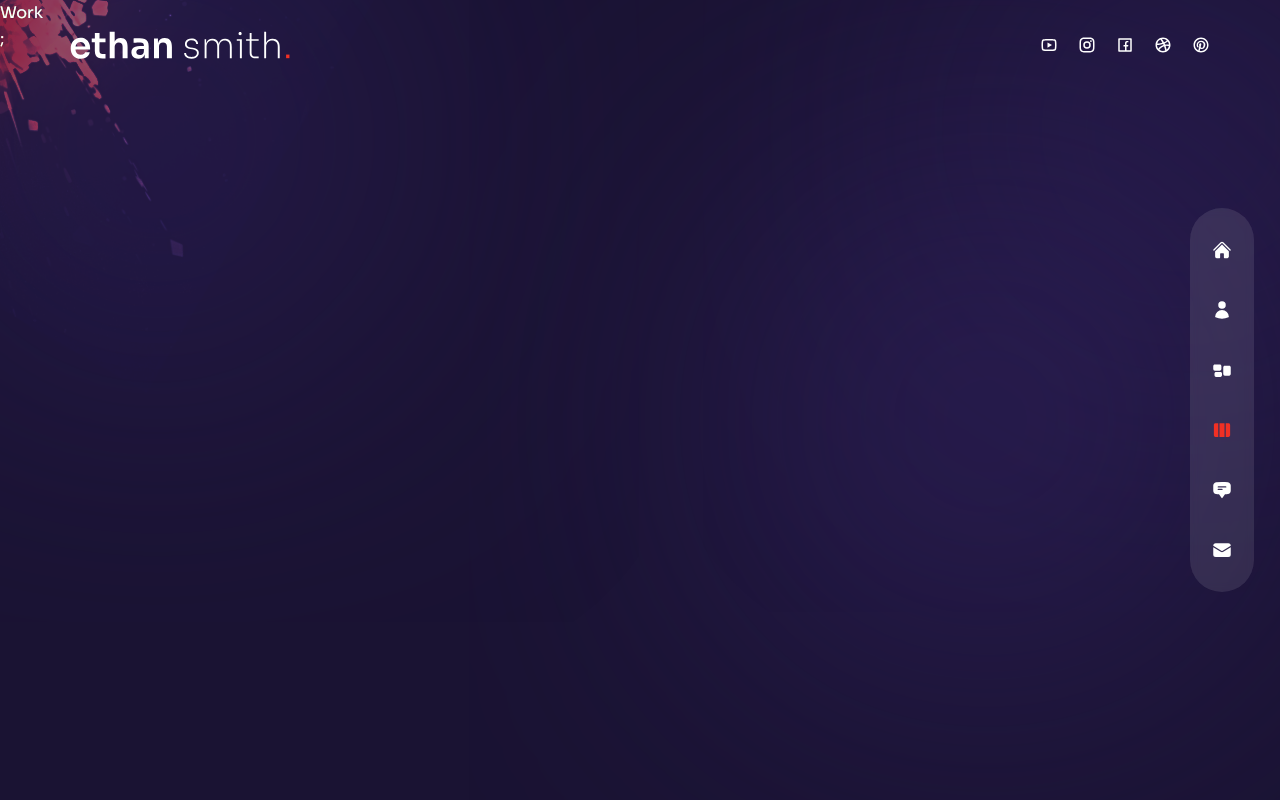
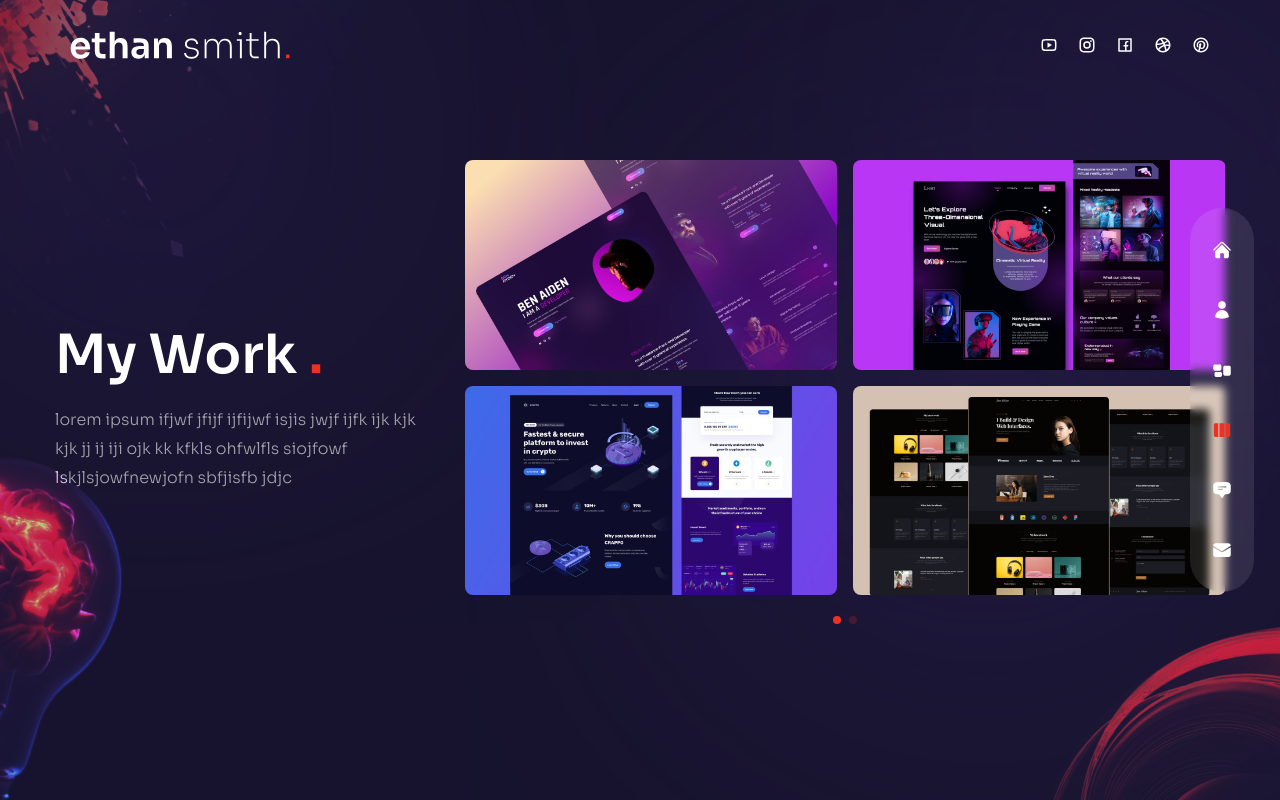
Before and after one commit to Aarya-Chauhan/Portfolio-Template, a Next.js app: page /work in a window 1280 px wide. Built offline with nearby package versions, Linux system fonts and the light colour scheme.

Commit message:
work template completion

```diff
--- a/components/WorkSlider.js
+++ b/components/WorkSlider.js
@@ -1,3 +1,14 @@
+//imports
+import Image from 'next/image';
+import {Swiper,SwiperSlide} from 'swiper/react' ;
+import 'swiper/css';
+import 'swiper/css/free-mode';
+import 'swiper/css/pagination';
+import {Pagination} from 'swiper';
+
+//icons
+import {BsArrowRight} from 'react-icons/bs'
+
 // data
 const workSlides = {
   slides: [
@@ -44,8 +55,46 @@
   ],
 };
 
+
+
 const WorkSlider = () => {
-  return <div>Work Slider</div>;
+  return <Swiper
+    spaceBetween={10}
+    pagination={{
+      clickable: true
+    }}
+    modules={[Pagination]}
+    className='h-[280px] sm:h-[480px]'
+  >
+ {
+  workSlides.slides.map((slide,index)=>{
+    return <SwiperSlide key={index}>
+    <div className='grid grid-cols-2 grid-rows-2 gap-4 cursor-pointer'>
+      {slide.images.map((image,index)=>{
+        return <div className='relative rounded-lg overflow-hidden flex items-center justify-center group'>
+          <div className='flex items-center justify-center relative overflow-hidden group'
+           key={index}>
+            <Image src={image.path} width={500} height={300} alt='something'/>
+            <div className='absolute inset-0 bg-gradient-to-l from-transparent via-[#e838cc] to-[#4a22bd] opacity-0 group-hover:opacity-80 transition-all duration-700'>
+            </div>
+            <div className='absolute bottom-0 translate-y-full group-hover:-translate-y-12 xl:group-hover:-translate-y-20 transition-all duration-300'>
+              <div className='flex items-center gap-x-2 text-[13px] tracking-[0.2em]'>
+                <div className='delay-100'>LIVE</div>
+                <div className='translate-y-[500%] group-hover:translate-y-0 transition-all duration-300 delay-150'>PROJECT</div>
+                <div className='text-xl translate-y-[500%] group-hover:translate-y-0 transition-all duration-300 delay-200'><BsArrowRight/></div>
+              </div>
+            </div>
+          </div>
+        </div>
+      })
+    }
+    </div>
+  </SwiperSlide>
+  })
+ }
+</Swiper>
+
 };
 
+
 export default WorkSlider;
--- a/pages/work/index.js
+++ b/pages/work/index.js
@@ -1,5 +1,28 @@
+
+import WorkSlider from '../../components/WorkSlider';
+import Bulb from '../../components/Bulb';
+import Circles from '../../components/Circles';
+import {motion} from 'framer-motion';
+import {fadeIn} from '../../variants';
+
+
+
 const Work = () => {
-  return <div>Work</div>;
+  return <div className='h-full bg-primary/30 py-36 flex items-center'>
+    <Circles/>
+    <div className='container mx-auto'>
+      <div className='flex flex-col xl:flex-row gap-x-8'>
+        <div className='text-center flex xl:w-[30vw] flex-col lg:text-left mb-4 xl:mb-0'>
+          <motion.h2 variants={fadeIn('up', 0.2)} initial="hidden" animate="show" exit="hidden" className='h2 xl:mt-40 '>My Work <span className='text-accent'>.</span></motion.h2>
+          <motion.p variants={fadeIn('up', 0.4)} initial="hidden" animate="show" exit="hidden" className='mb-4 max-w-[400px] mx-auto lg:max-0'>lorem ipsum ifjwf jfijf ijfijwf isjis jwjf ijfk ijk kjk kjk  jj ij iji ojk kk kfkls ohfwlfls siojfowf lskjlsjowfnewjofn sbfjisfb jdjc</motion.p>
+        </div>
+        <motion.div variants={fadeIn('down', 0.6)} initial="hidden" animate="show" exit="hidden" className='w-full xl:max-w-[65%]'>
+        <WorkSlider />
+        </motion.div>
+      </div>
+    </div>
+    <Bulb/>
+  </div>;
 };
 
 export default Work;
```
